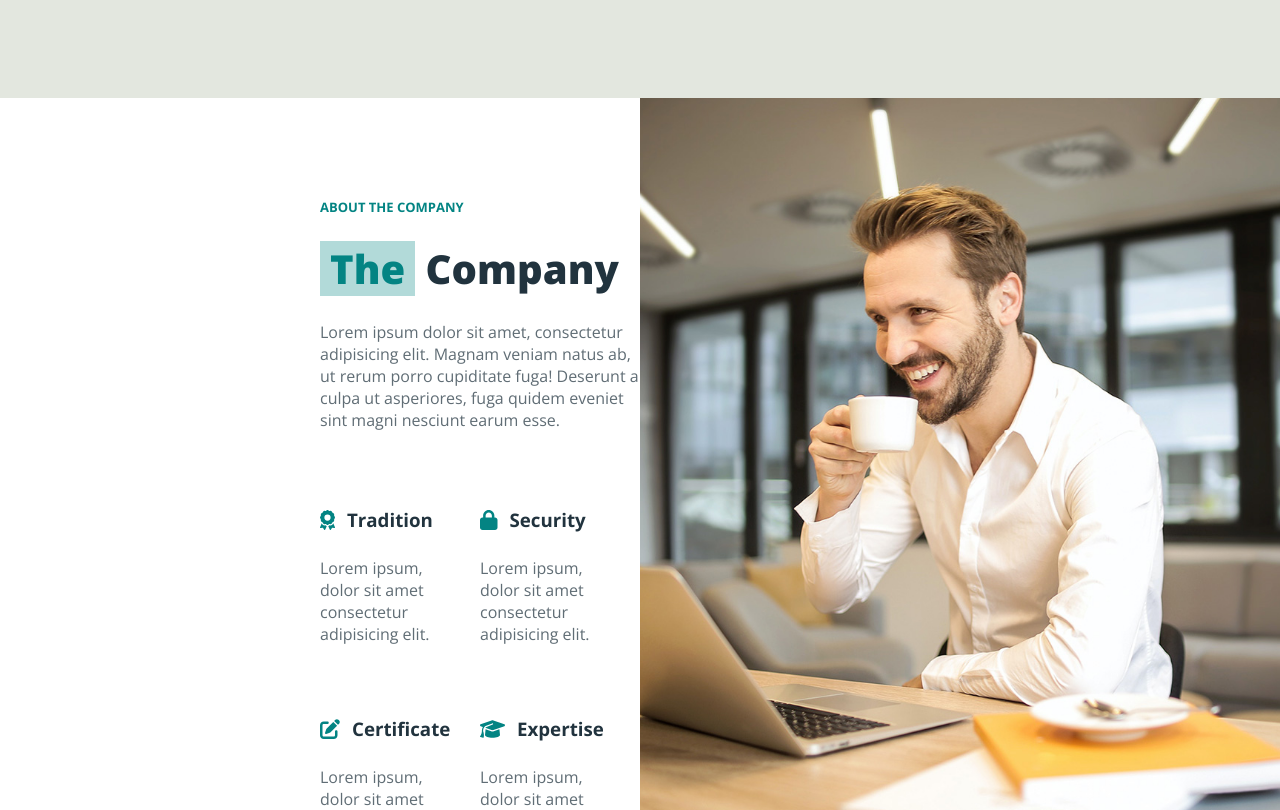
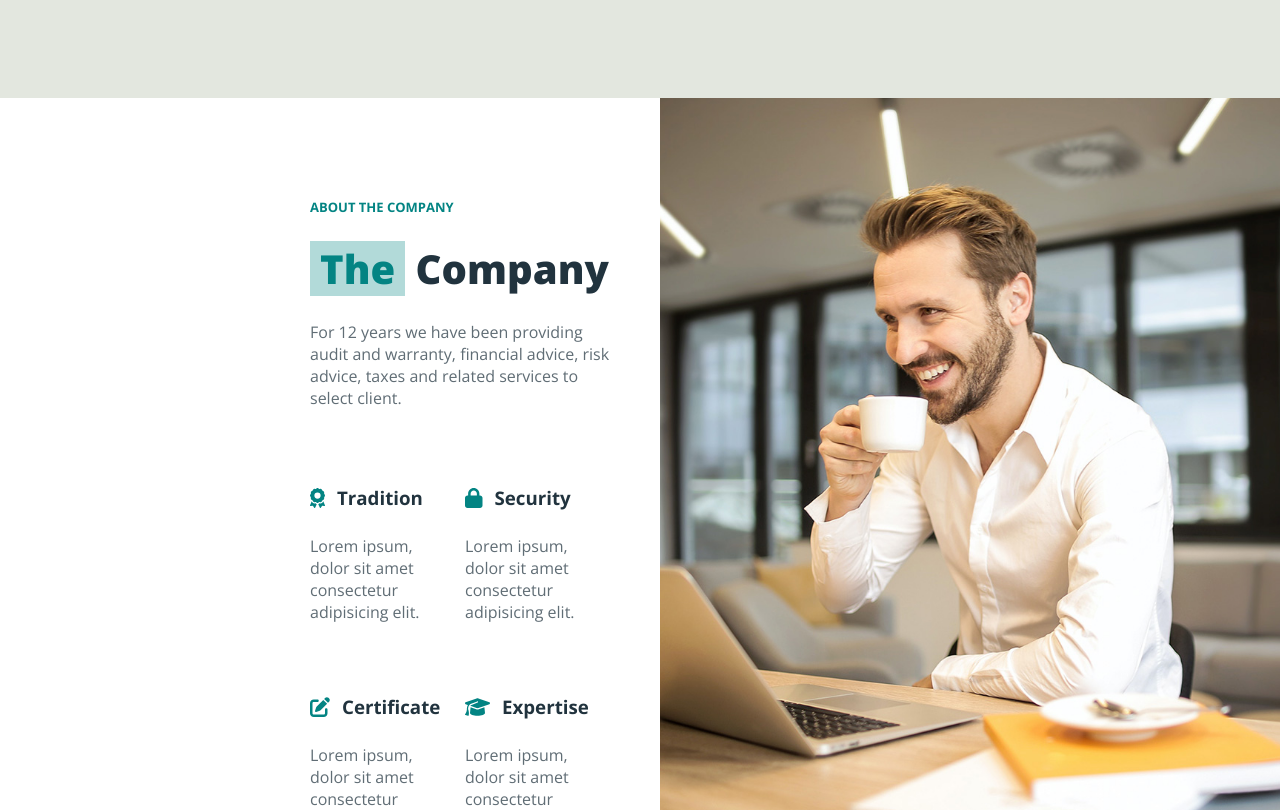
Before and after one commit to RiccardoImperato/proj-html-vuejs, a Vue app: page / in a window 1280 px wide. Shown: the part 1097-1907 px from the top of the page. Built offline with nearby package versions, Linux system fonts and the light colour scheme.

Commit message:
fix: contenuto paragrafo e gap

```diff
--- a/src/components/main/Company.vue
+++ b/src/components/main/Company.vue
@@ -11,8 +11,8 @@ export default {
                 <h4 class="small-title">About the company</h4>
                 <h2><span>The</span> Company</h2>
                 <p>
-                    Lorem ipsum dolor sit amet, consectetur adipisicing elit. Magnam veniam natus ab, ut rerum porro
-                    cupiditate fuga! Deserunt a culpa ut asperiores, fuga quidem eveniet sint magni nesciunt earum esse.
+                    For 12 years we have been providing audit and warranty, financial advice, risk advice, taxes and related
+                    services to select client.
                 </p>
             </div>
             <div class="values">
@@ -67,6 +67,7 @@ export default {
 
 .container {
     display: flex;
+    gap: 40px;
     background-color: #fff;
 
     .left {
```
